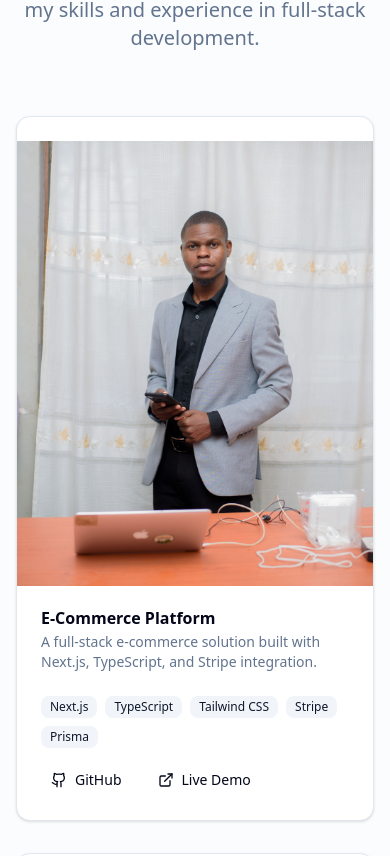
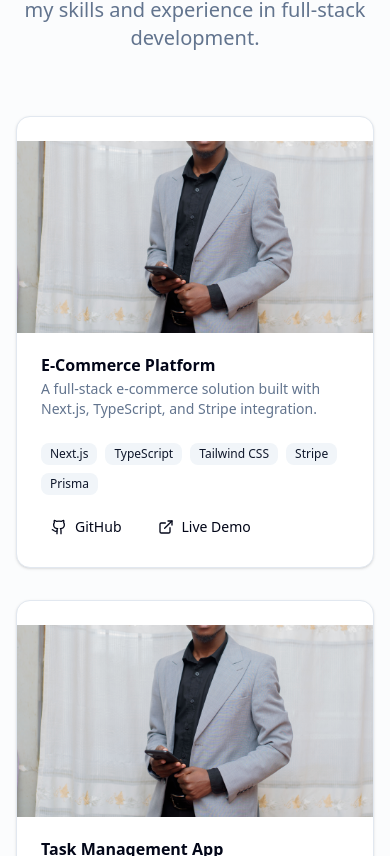
Before and after one commit to IsaacKalambo22/my-portifolio, a Next.js app: page / in a window 390 px wide. Shown: the part 2568-3424 px from the top of the page. Built offline with nearby package versions, Linux system fonts and the light colour scheme.

Commit message:
Refactor Projects component by removing unused Layout import in ProjectsPage and updating image dimensions for better responsiveness and visual consistency.

```diff
--- a/src/app/projects/page.tsx
+++ b/src/app/projects/page.tsx
@@ -1,5 +1,5 @@
 import React from 'react';
-import { Layout, Projects } from '@/components';
+import { Projects } from '@/components';
 
 export default function ProjectsPage() {
   return (
--- a/src/components/common/Projects.tsx
+++ b/src/components/common/Projects.tsx
@@ -20,12 +20,12 @@ export default function Projects() {
         <div className="grid md:grid-cols-2 lg:grid-cols-3 gap-8">
           {projects.map((project) => (
             <Card key={project.id} className="overflow-hidden hover:shadow-xl transition-shadow">
-              <div className="relative overflow-hidden">
+              <div className="relative overflow-hidden h-48">
                 <Image
                   src={project.image}
                   alt={project.title}
-                  width={100}
-                  height={50}
+                  width={400}
+                  height={300}
                   className="object-cover w-full h-full hover:scale-105 transition-transform duration-300"
                 />
               </div>
```
